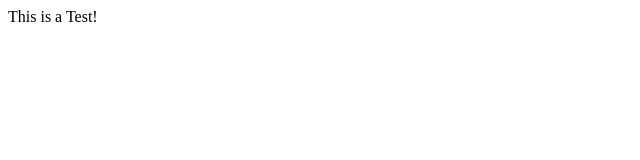
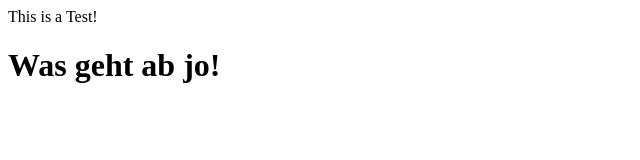
Before and after one commit to idevp/hallo-github, a plain HTML site: page index.html in a window 1280 px wide. Shown: the whole page, without its empty margins (0-640 px from the left). Drawn offline with Linux system fonts and the light colour scheme.

Commit message:
Zweite Version

```diff
--- a/index.html
+++ b/index.html
@@ -6,5 +6,6 @@
 </head>
 <body>
     This is a Test!
+    <h1> Was geht ab jo! </h1>
 </body>
 </html>
```
